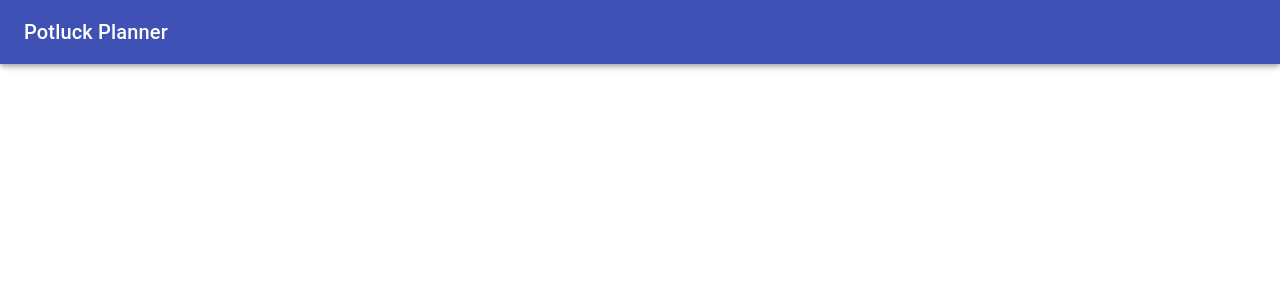
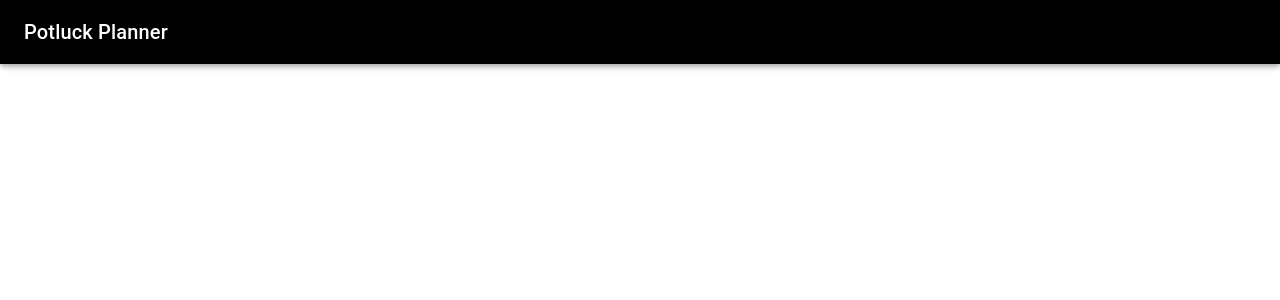
Before and after one commit to Potluck-Planner-A/front-end, a React (Create React App) app: page / in a window 1280 px wide. Shown: the top 300 px of the page. Built offline with nearby package versions, Linux system fonts and the light colour scheme.

Commit message:
Working on Header styling

```diff
--- a/src/components/Header.js
+++ b/src/components/Header.js
@@ -1,7 +1,14 @@
 import React from "react";
-import { AppBar, Toolbar, Typography } from "@material-ui/core";
+import { AppBar, Toolbar, Typography, makeStyles } from "@material-ui/core";
+
+const useStyles = makeStyles(() => ({
+  header: {
+    backgroundColor: "#000000",
+  },
+}));
 
 const Header = () => {
+  const { header } = useStyles();
   const displayDesktop = () => {
     return <Toolbar>{potluckPlannerLogo}</Toolbar>;
   };
@@ -14,7 +21,7 @@ const Header = () => {
 
   return (
     <header>
-      <AppBar>{displayDesktop()}</AppBar>
+      <AppBar className={header}>{displayDesktop()}</AppBar>
     </header>
   );
 };
```
